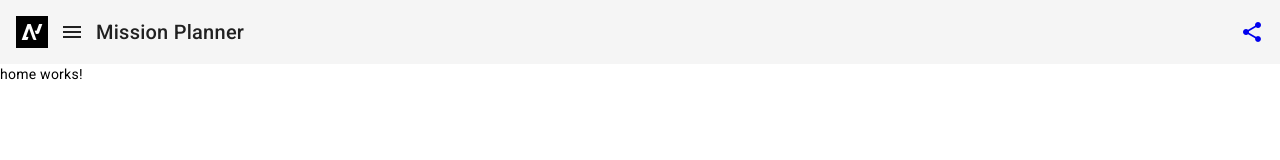
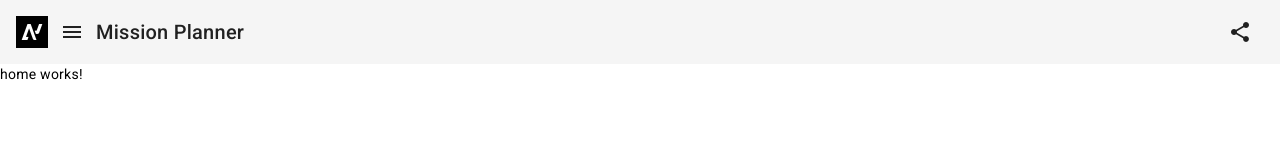
Before and after one commit to georgestamati/mission-planner, an Angular app: page /home in a window 1280 px wide. Shown: the top 160 px of the page. Built offline with nearby package versions, Linux system fonts and the light colour scheme.

Commit message:
change share to button

```diff
--- a/src/app/components/navbar/navbar.component.html
+++ b/src/app/components/navbar/navbar.component.html
@@ -14,8 +14,8 @@
     <span>{{ title }}</span>
   </div>
   <div>
-    <a href="https://github.com/georgestamati/mission-planner">
+    <button mat-icon-button (click)="goToGithubPage()">
       <mat-icon>share</mat-icon>
-    </a>
+    </button>
   </div>
 </mat-toolbar>
--- a/src/app/components/navbar/navbar.component.ts
+++ b/src/app/components/navbar/navbar.component.ts
@@ -5,19 +5,25 @@ import { filter, map } from 'rxjs';
 @Component({
   selector: 'app-navbar',
   templateUrl: './navbar.component.html',
-  styleUrl: './navbar.component.scss'
+  styleUrl: './navbar.component.scss',
 })
 export class NavbarComponent implements OnInit {
   title = '';
 
-  constructor(private router: Router, private route: ActivatedRoute){}
+  constructor(private router: Router, private route: ActivatedRoute) {}
 
   ngOnInit(): void {
-    this.router.events.pipe(
-      filter(event => event instanceof NavigationEnd),
-      map(() => this.route.snapshot.firstChild?.data)
-    ).subscribe(data => {
-      this.title = data? data['title'] : '';
-    });
+    this.router.events
+      .pipe(
+        filter((event) => event instanceof NavigationEnd),
+        map(() => this.route.snapshot.firstChild?.data)
+      )
+      .subscribe((data) => {
+        this.title = data ? data['title'] : '';
+      });
+  }
+
+  goToGithubPage() {
+    window.location.href = 'https://github.com/georgestamati/mission-planner';
   }
 }
```
